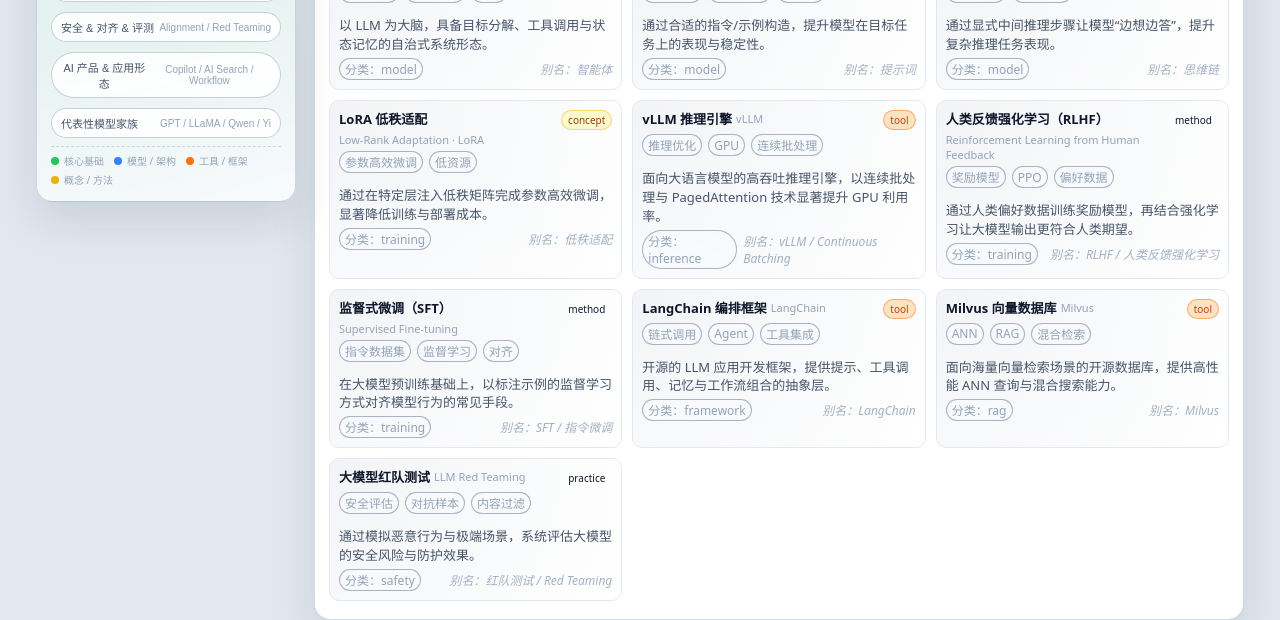
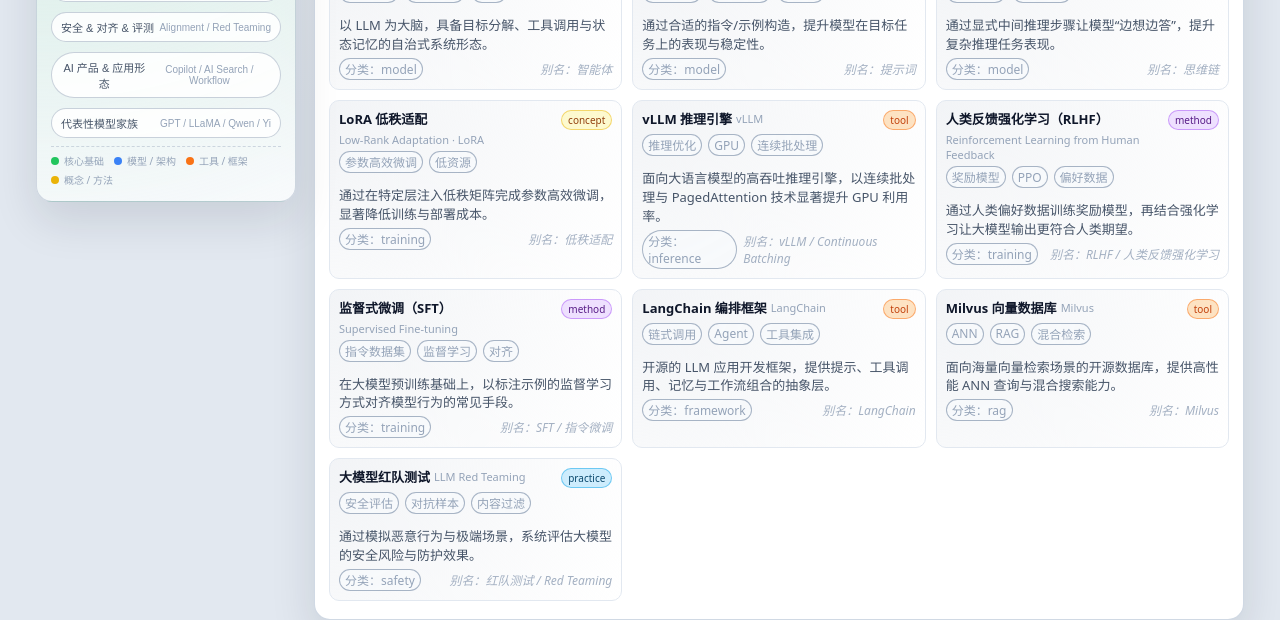
Before and after one commit to NotebookAI/ai-wiki, a Jekyll site: the page built from index.html, in a window 1280 px wide and 1224 px high. Shown: the part 572-1192 px from the top of the window. Built offline with Jekyll 4.4.1, drawn with Linux system fonts in a browser that asks for light colours.

Commit message:
Add new term tags for method and practice in styles.css to enhance visual differentiation and organization

```diff
--- a/assets/styles.css
+++ b/assets/styles.css
@@ -215,11 +215,15 @@
 .term-tag.model { border-color: rgba(59,130,246,0.5); color: #bfdbfe; background: rgba(30,64,175,0.45); }
 .term-tag.tool { border-color: rgba(249,115,22,0.5); color: #fed7aa; background: rgba(154,52,18,0.45); }
 .term-tag.concept { border-color: rgba(234,179,8,0.5); color: #fef9c3; background: rgba(133,77,14,0.5); }
+.term-tag.method { border-color: rgba(168,85,247,0.5); color: #e9d5ff; background: rgba(88,28,135,0.45); }
+.term-tag.practice { border-color: rgba(14,165,233,0.5); color: #bae6fd; background: rgba(12,74,110,0.45); }
 
 body.light-theme .term-tag.core { color: #166534; background: rgba(187,247,208,0.7); }
 body.light-theme .term-tag.model { color: #1d4ed8; background: rgba(191,219,254,0.65); }
 body.light-theme .term-tag.tool { color: #c2410c; background: rgba(254,215,170,0.7); }
 body.light-theme .term-tag.concept { color: #92400e; background: rgba(254,249,195,0.8); }
+body.light-theme .term-tag.method { color: #581c87; background: rgba(233,213,255,0.7); }
+body.light-theme .term-tag.practice { color: #0c4a6e; background: rgba(186,230,253,0.7); }
 .term-meta { font-size: 12px; color: var(--text-soft); display: flex; flex-wrap: wrap; gap: 6px; margin-bottom: 4px; }
 .meta-item { display: inline-flex; align-items: center; gap: 3px; padding: 1px 5px; border-radius: 999px; border: 1px solid var(--meta-border); background: var(--meta-bg); }
 .term-desc { font-size: 13px; color: var(--text-muted); line-height: 1.45; margin-bottom: 4px; }
```
